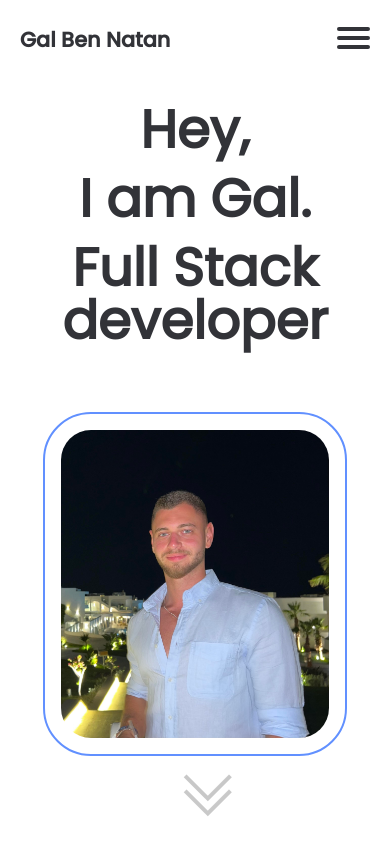
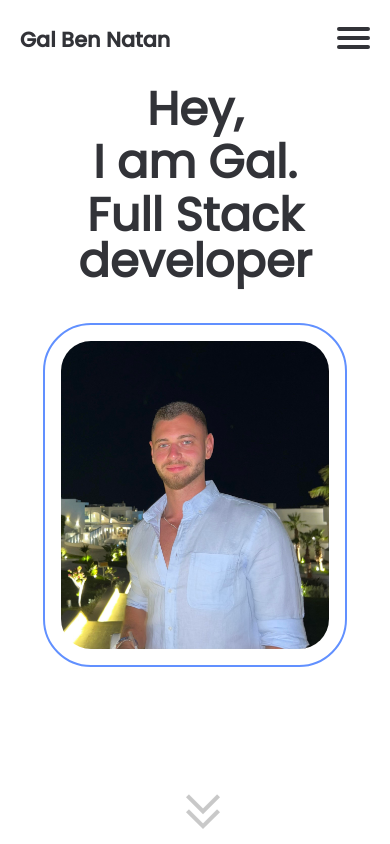
Before and after one commit to galbarcessat/Personal-Website, a React (Vite) app: page / in a window 390 px wide. Shown: the top 844 px of the page. Built offline with nearby package versions, Linux system fonts and the light colour scheme.

Commit message:
build v4

```diff
--- a/src/assets/styles/Mqs/_HomePageMq.scss
+++ b/src/assets/styles/Mqs/_HomePageMq.scss
@@ -70,8 +70,8 @@
 
 @media (max-width: 750px) {
     .hero-section {
-        justify-content: center;
-        gap: 3rem;
+        justify-content: start;
+        gap: 2rem;
 
         img {
             width: rem(330px);
@@ -148,28 +148,31 @@
 }
 
 @media (max-width: 580px) {
-    .hero-text-container {
-        p {
-            text-align: center;
-            font-size: 3.1rem;
+    .hero-section {
+        .hero-text-container {
+            p {
+                font-size: 2.9rem;
+            }
         }
     }
 }
 
 @media (max-width: 530px) {
+    .arrow {
+        bottom: 35px;
+        width: 0.5em;
+        height: 0.5em;
+    }
+
+    .first-arrow {
+        bottom: 20px;
+    }
 
     .hero-section {
         img {
             width: 19rem;
             height: 21.5rem;
         }
-
-        // .hero-text-container {
-        //     p {
-        //         // font-size: 2.5rem;
-        //         text-align: center;
-        //     }
-        // }
     }
 
     .about-me-section {
@@ -180,7 +183,21 @@
     }
 }
 
-@media (max-width: 460px){
+@media (max-width: 460px) {
+    .hero-section {
+        img {
+            width: 19rem;
+            height: 21.5rem;
+        }
+
+        .hero-text-container {
+            p {
+                text-align: center;
+                margin-block: 0.4rem;
+            }
+        }
+    }
+
     .about-me-section {
         .surfing-img {
             width: 22.25rem;
--- a/src/assets/styles/cmps/_HomeHero.scss
+++ b/src/assets/styles/cmps/_HomeHero.scss
@@ -1,7 +1,7 @@
 .hero-section {
     font-size: 3rem;
     font-weight: 600;
-    padding-block-end: rem(80px);
+    margin-block-end: rem(80px);
     display: flex;
     align-items: center;
     justify-content: space-around;
--- a/src/assets/styles/setup/_typography.scss
+++ b/src/assets/styles/setup/_typography.scss
@@ -1,27 +1,23 @@
 @font-face {
     font-family: PoppinsRegular;
-    // src: url(../../../../public/fonts/Poppins-Regular.ttf);
     src: url(../../fonts/Poppins-Regular.ttf);
     // src: url(../../../../dist/fonts/Poppins-Regular.ttf);
 }
 
 @font-face {
     font-family: PoppinsMedium;
-    // src: url(../../../../public/fonts/Poppins-Medium.ttf);
     src: url(../../fonts/Poppins-Medium.ttf);
     // src: url(../../../../dist/fonts/Poppins-Medium.ttf);
 }
 
 @font-face {
     font-family: PoppinsBold;
-    // src: url(../../../../public/fonts/Poppins-Bold.ttf);
     src: url(../../fonts/Poppins-Bold.ttf);
     // src: url(../../../../dist/fonts/Poppins-Bold.ttf);
 }
 
 @font-face {
     font-family: PoppinsLight;
-    // src: url(../../../../public/fonts/Poppins-Light.ttf);
     src: url(../../fonts/Poppins-Light.ttf);
     // src: url(../../../../dist/fonts/Poppins-Light.ttf);
 }
```
Also changed, not shown: 4 other files (tests, documents, lock files or other folders).
